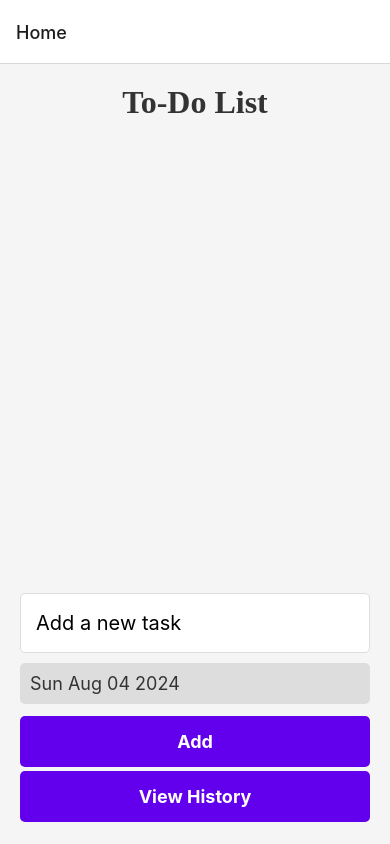
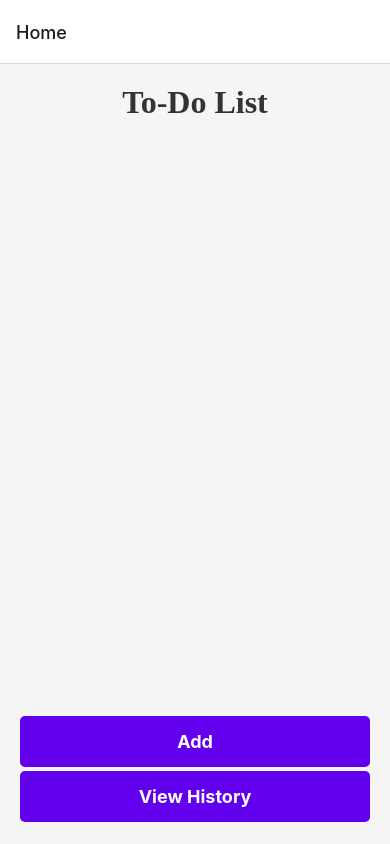
Before and after one commit to VytautasP/Android-ToDoApp, a React Native app: screen /Home in a window 390 px wide. Built offline with nearby package versions, Linux system fonts and the light colour scheme.

Commit message:
refactor: Remove Add new task textbox and datetime picker for new task from HomeScreen

```diff
--- a/src/screens/HomeScreen.tsx
+++ b/src/screens/HomeScreen.tsx
@@ -81,32 +81,6 @@ const HomeScreen: React.FC = () => {
   return (
     <View style={styles.container}>
       <TaskList tasks={tasks} completeTask={completeTask} />
-      <View style={styles.inputContainer}>
-        <TextInput
-          style={styles.input}
-          placeholder="Add a new task"
-          value={task}
-          onChangeText={setTask}
-        />
-      </View>
-      <View style={styles.dateTimeContainer}>
-        <TouchableOpacity style={styles.dateButton} onPress={() => setShowDatePicker(true)}>
-          <Text style={styles.dateButtonText}>{date.toDateString()}</Text>
-        </TouchableOpacity>
-        {showDatePicker && (
-          <DateTimePicker
-            value={date}
-            mode="date"
-            display="default"
-            onChange={(event, selectedDate) => {
-              setShowDatePicker(false);
-              if (selectedDate) {
-                setDate(selectedDate);
-              }
-            }}
-          />
-        )}
-      </View>
       <View>
         <TouchableButton text="Add" onClick={addTask} />
         <TouchableButton text="View History" onClick={() => navigation.navigate('History')} />
```
